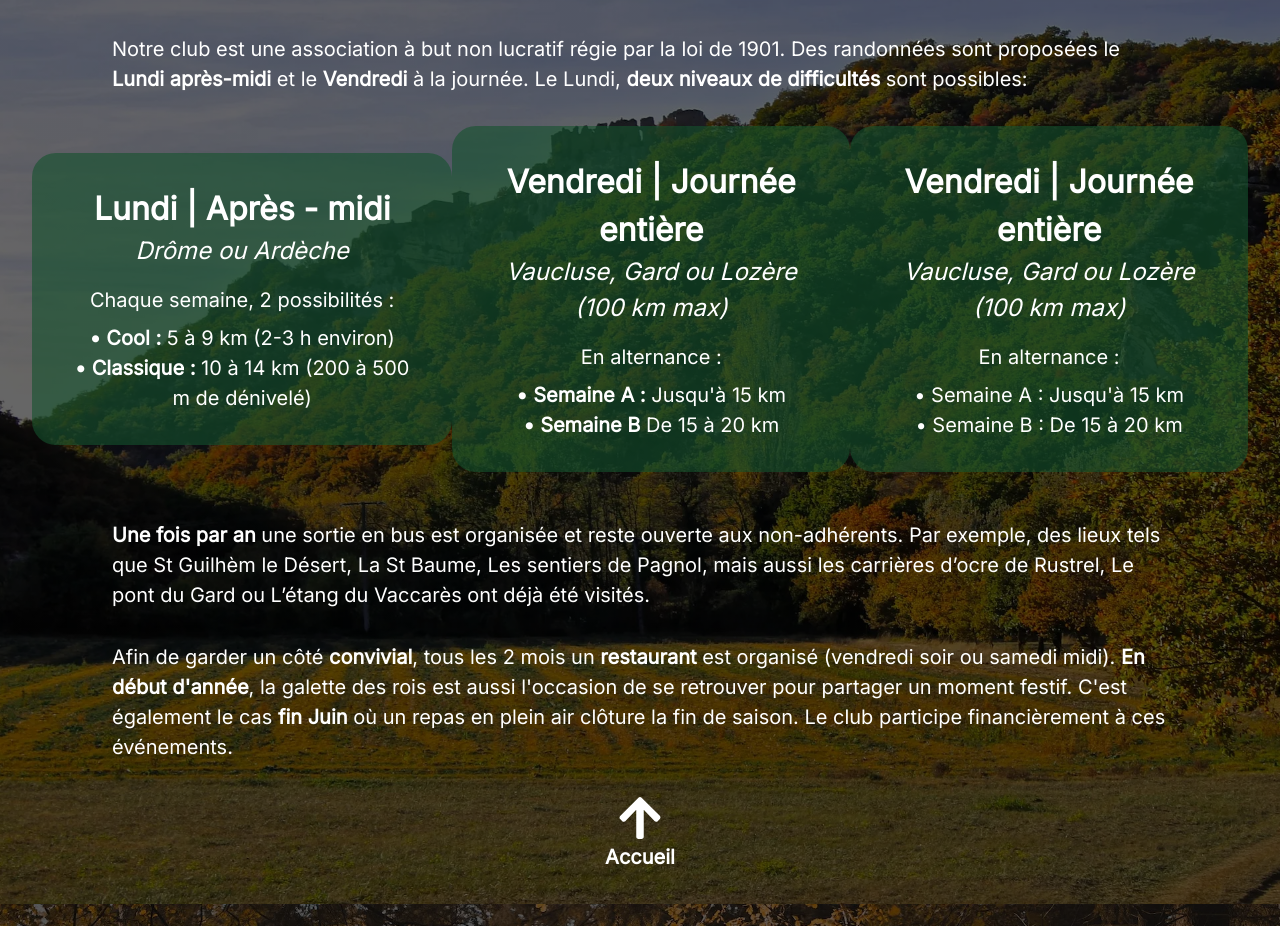
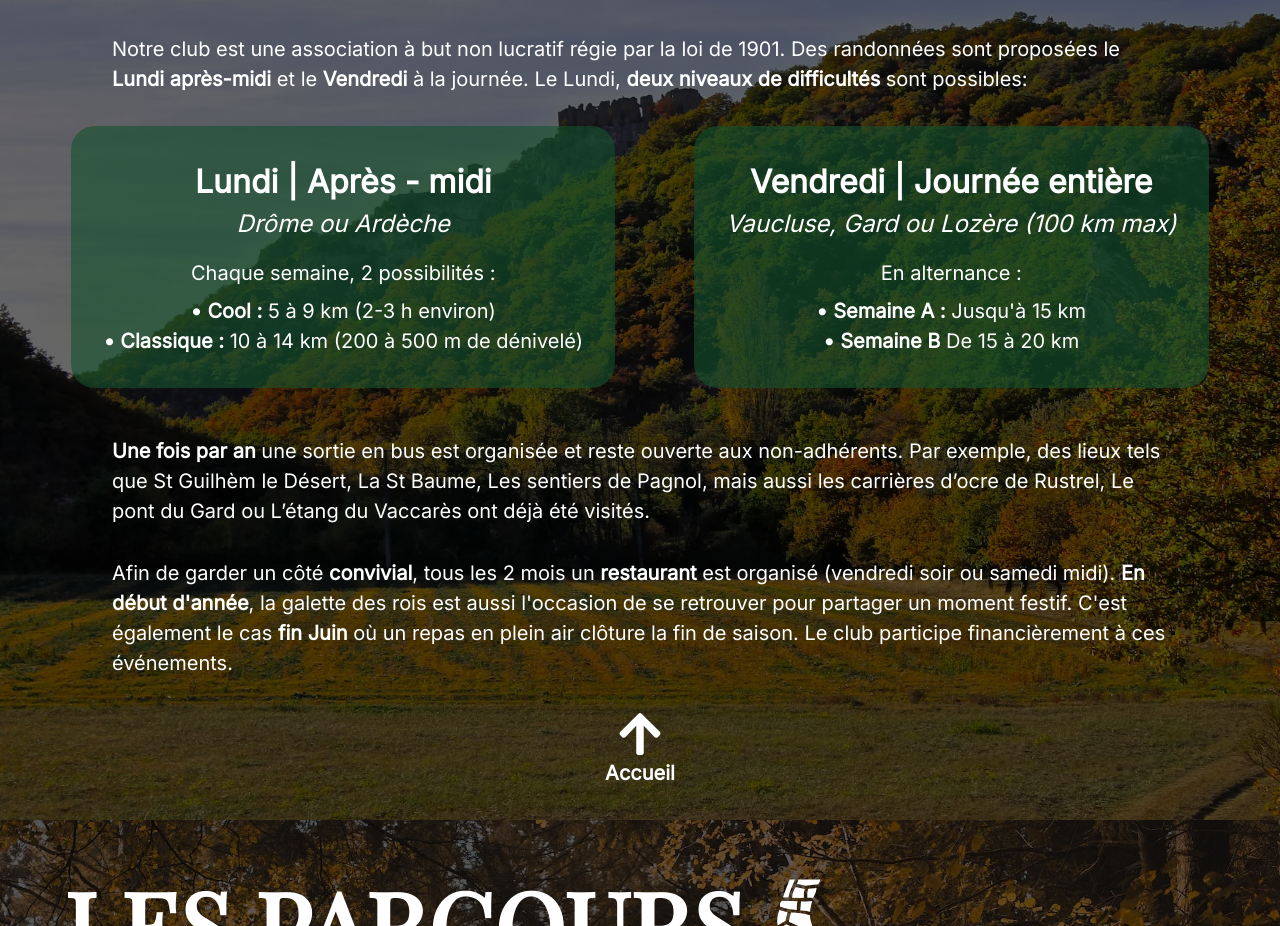
Before and after one commit to SebastienLaurentt/Galopins, a Vue app: page / in a window 1280 px wide. Shown: the part 1760-2686 px from the top of the page. Built offline with nearby package versions, Linux system fonts and the light colour scheme; no server answers.

Commit message:
fix Club issue

```diff
--- a/src/sections/Club.tsx
+++ b/src/sections/Club.tsx
@@ -69,15 +69,6 @@ function Club() {
             }
           />
         </motion.li>
-        <motion.li variants={liVariants}>
-          <ParcoursCard
-            day='Vendredi | Journée entière'
-            location="Vaucluse, Gard ou Lozère (100 km max)"
-            frequency="En alternance :"
-            description1="&#x2022;  Semaine A : Jusqu'à 15 km"
-            description2="&#x2022;  Semaine B : De 15 à 20 km"
-          />
-        </motion.li>
       </motion.ul>
       <div className='px-4 md:px-20 wideScreen'>
         <p>
```
